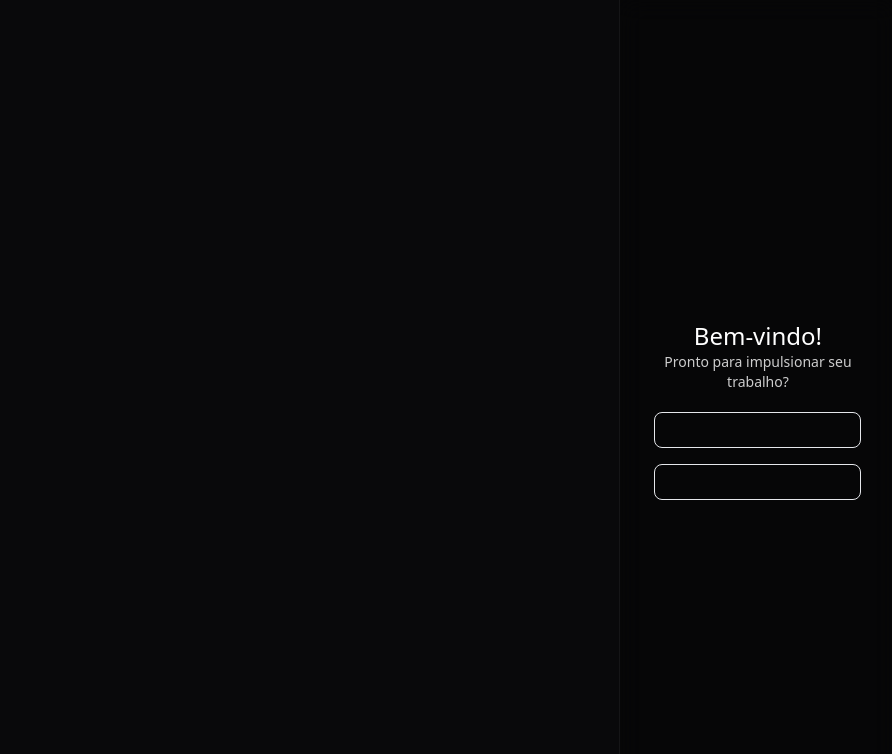
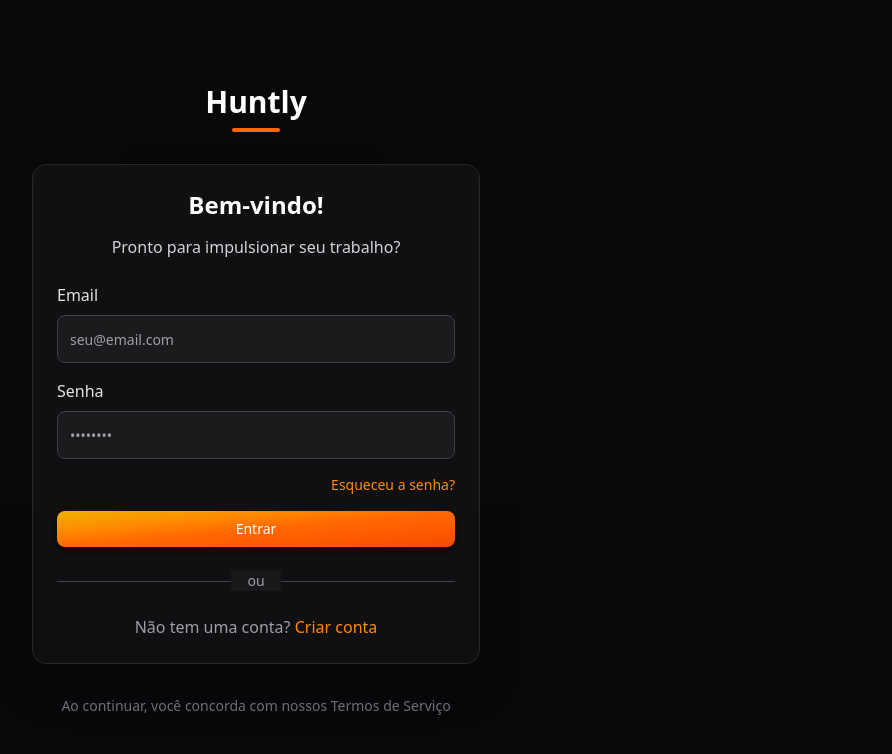
Before and after one commit to hakenshi/huntly, a Next.js app: page /login in a window 1280 px wide. Shown: the top 754 px of the page, without its empty margins (384-1276 px from the left). Built offline with nearby package versions, Linux system fonts and the light colour scheme.

Commit message:
Refactor login page layout and enhance form with email and password inputs; add labels and button for improved user experience

```diff
--- a/app/(auth)/login/page.tsx
+++ b/app/(auth)/login/page.tsx
@@ -1,19 +1,91 @@
+import { Button } from "@/components/ui/button";
+import { Card, CardHeader, CardTitle, CardDescription, CardContent } from "@/components/ui/card";
 import { Input } from "@/components/ui/input";
+import { Label } from "@radix-ui/react-dropdown-menu";
 
 export default function LoginPage() {
-  return (
-    <main className="grid grid-cols-[0.8fr_0.22fr] min-h-screen">
-        <section className="border-r border-zinc-900/80"></section>
-        <section className="bg-black/30 flex flex-col items-center justify-center backdrop-blur-md border-zinc-900/80-">
-            <div className="p-5 text-center">
-                <h2 className="text-2xl">Bem-vindo!</h2>
-                <p className="text-sm text-white/80">Pronto para impulsionar seu trabalho?</p>
+    return (
+        <div className="min-h-screen bg-gradient-to-br bg-zinc-950/50 flex items-center justify-center p-4">
+            {/* <div className="absolute inset-0 bg-[radial-gradient(circle_at_50%_50%,rgba(239,68,68,0.1),transparent_50%)]" />
+            <div className="absolute inset-0 bg-[radial-gradient(circle_at_80%_20%,rgba(249,115,22,0.1),transparent_50%)]" /> */}
+
+            <div className="relative w-full max-w-md">
+                <div className="text-center mb-8">
+                    <h1 className="text-3xl font-bold text-white mb-2">Huntly</h1>
+                    <div className="w-12 h-1 bg-gradient-to-r from-orange-500 to-orange-500 mx-auto rounded-full" />
+                </div>
+
+                <Card className="border-zinc-800 bg-zinc-900/50 backdrop-blur-sm shadow-2xl">
+                    <CardHeader className="text-center space-y-2">
+                        <CardTitle className="text-2xl font-bold text-white">Bem-vindo!</CardTitle>
+                        <CardDescription className="text-zinc-300 text-base">
+                            Pronto para impulsionar seu trabalho?
+                        </CardDescription>
+                    </CardHeader>
+
+                    <CardContent className="space-y-6">
+                        <form className="space-y-4">
+                            <div className="space-y-2">
+                                <Label className="text-zinc-200 font-medium">
+                                    Email
+                                </Label>
+                                <Input
+                                    id="email"
+                                    type="email"
+                                    placeholder="seu@email.com"
+                                    className="bg-zinc-800/50 border-zinc-700 text-white placeholder:text-zinc-400 focus:border-orange-500 focus:ring-orange-500/20 h-12"
+                                />
+                            </div>
+
+                            <div className="space-y-2">
+                                <Label className="text-zinc-200 font-medium">
+                                    Senha
+                                </Label>
+                                <Input
+                                    id="password"
+                                    type="password"
+                                    placeholder="••••••••"
+                                    className="bg-zinc-800/50 border-zinc-700 text-white placeholder:text-zinc-400 focus:border-orange-500 focus:ring-orange-500/20 h-12"
+                                />
+                            </div>
+
+                            <div className="flex justify-end">
+                                <a href="#" className="text-sm text-orange-400 hover:text-orange-300 transition-colors">
+                                    Esqueceu a senha?
+                                </a>
+                            </div>
+
+                            <Button
+                                type="submit"
+                                variant={"gradient"}
+                                className="w-full"
+                            >
+                                Entrar
+                            </Button>
+                        </form>
+
+                        <div className="relative">
+                            <div className="absolute inset-0 flex items-center">
+                                <div className="w-full border-t border-zinc-700" />
+                            </div>
+                            <div className="relative flex justify-center text-sm">
+                                <span className="bg-zinc-900 px-4 text-zinc-400">ou</span>
+                            </div>
+                        </div>
+
+                        <div className="text-center">
+                            <span className="text-zinc-400">Não tem uma conta? </span>
+                            <a href="#" className="text-orange-400 hover:text-orange-300 font-medium transition-colors">
+                                Criar conta
+                            </a>
+                        </div>
+                    </CardContent>
+                </Card>
+
+                <p className="text-center text-zinc-500 text-sm mt-8">
+                    Ao continuar, você concorda com nossos Termos de Serviço
+                </p>
             </div>
-            <form className="space-y-4 w-3/4">
-                <Input />
-                <Input />
-            </form>
-        </section>
-    </main>
-)
+        </div>
+    )
 }
```
